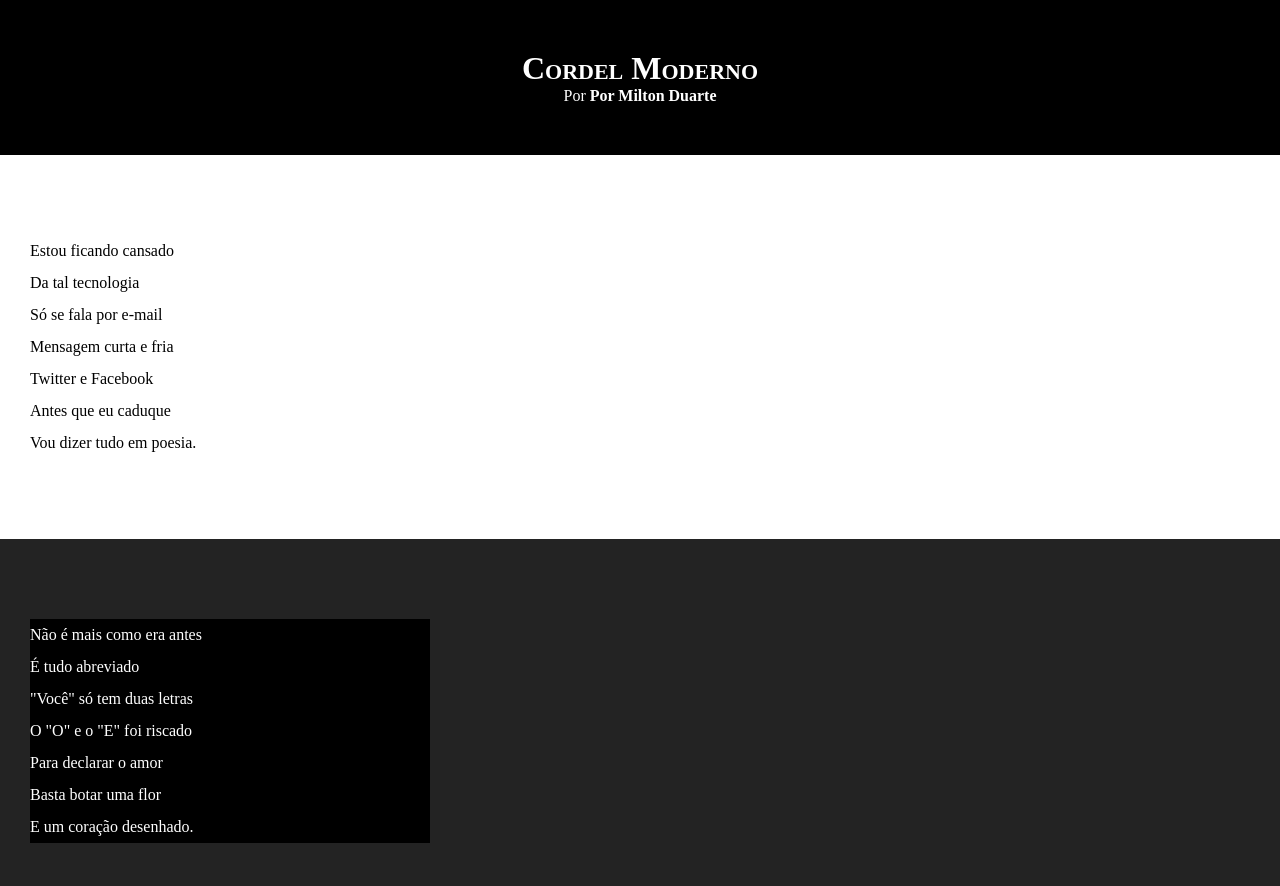
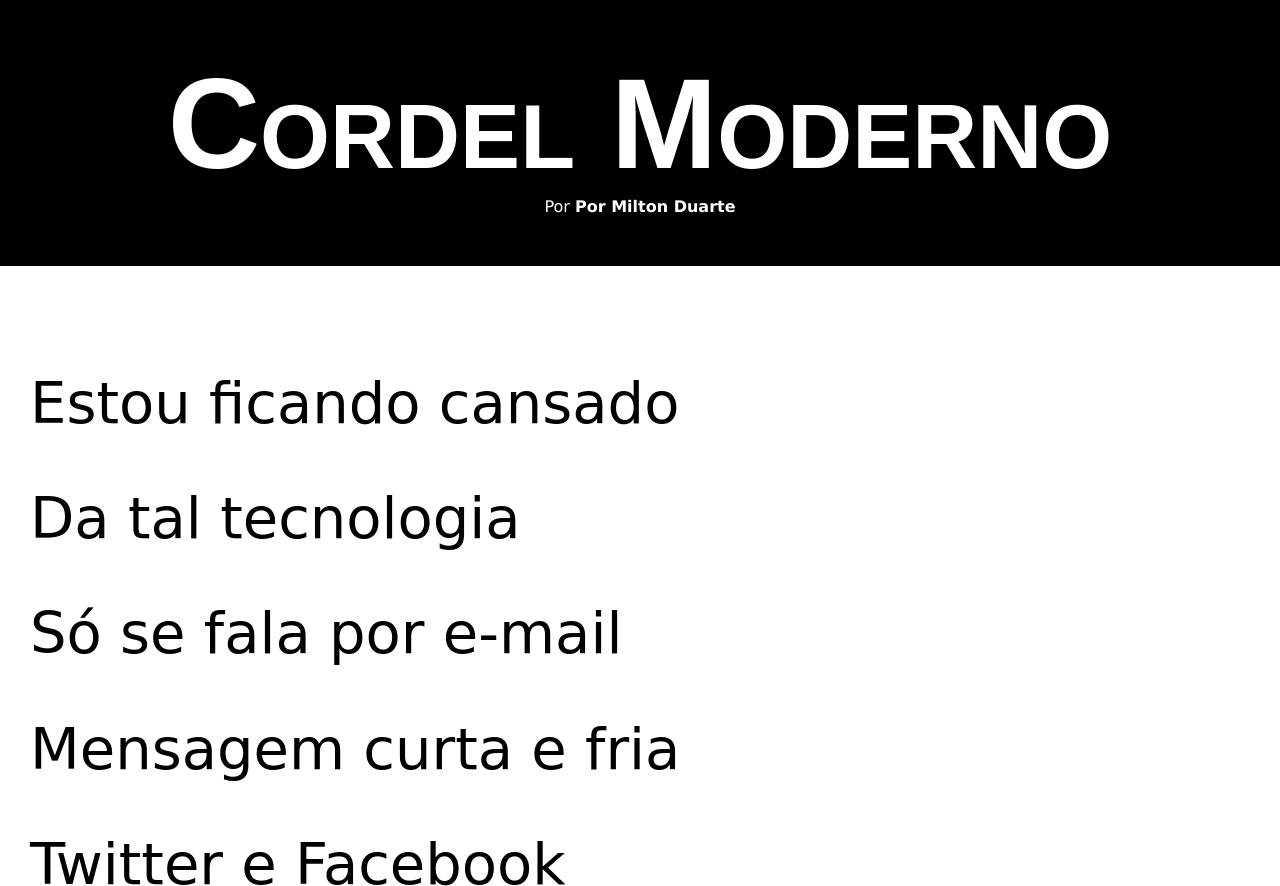
Before and after one commit to murilom19/html-css, a plain HTML site: page desafios/d012/index.html in a window 1280 px wide. Shown: the top 886 px of the page. Drawn offline with Linux system fonts and the light colour scheme.

Commit message:
Update style.css

```diff
--- a/desafios/d012/estilo/style.css
+++ b/desafios/d012/estilo/style.css
@@ -3,11 +3,24 @@
 * {
     margin: 0px;
     padding: 0px;
+    font-size: 1em;
 }
+
+@import url('https://fonts.googleapis.com/css2?family=Sriracha&display=swap');
+
+@import url('https://fonts.googleapis.com/css2?family=Passion+One:wght@400;700;900&display=swap');
+
+:root {
+    --fonte1:Verdana, Geneva, Tahoma, sans-serif;
+    --fonte2:"Passion One", sans-serif;
+    --fonte3:"Sriracha", cursive;
+}
+
 
 html, body {
     min-height: 100vh;
     background-color: lightgrey;
+    font-family: var(--fonte1);
 }
 
 header {
@@ -19,6 +32,8 @@ header {
 header > h1 {
     padding-top: 50px;
     font-variant: small-caps;
+    font-family: var(--fonte2);
+    font-size: 10vw;
 }
 
 header > p {
@@ -40,6 +55,8 @@ section {
     padding-bottom: 10vh;
     line-height: 2em;
     padding-left: 30px;
+    font-family: var(--fonte3);
+    font-size: 4.5vw;
 }
 
 .normal {
@@ -55,7 +72,8 @@ section {
 
 .imagem > p {
     background-color: rgba(0, 0, 0.253);
-    width: 400px;
+    display: inline-block;
+    padding: 5px;
 }
 
 footer {
```
